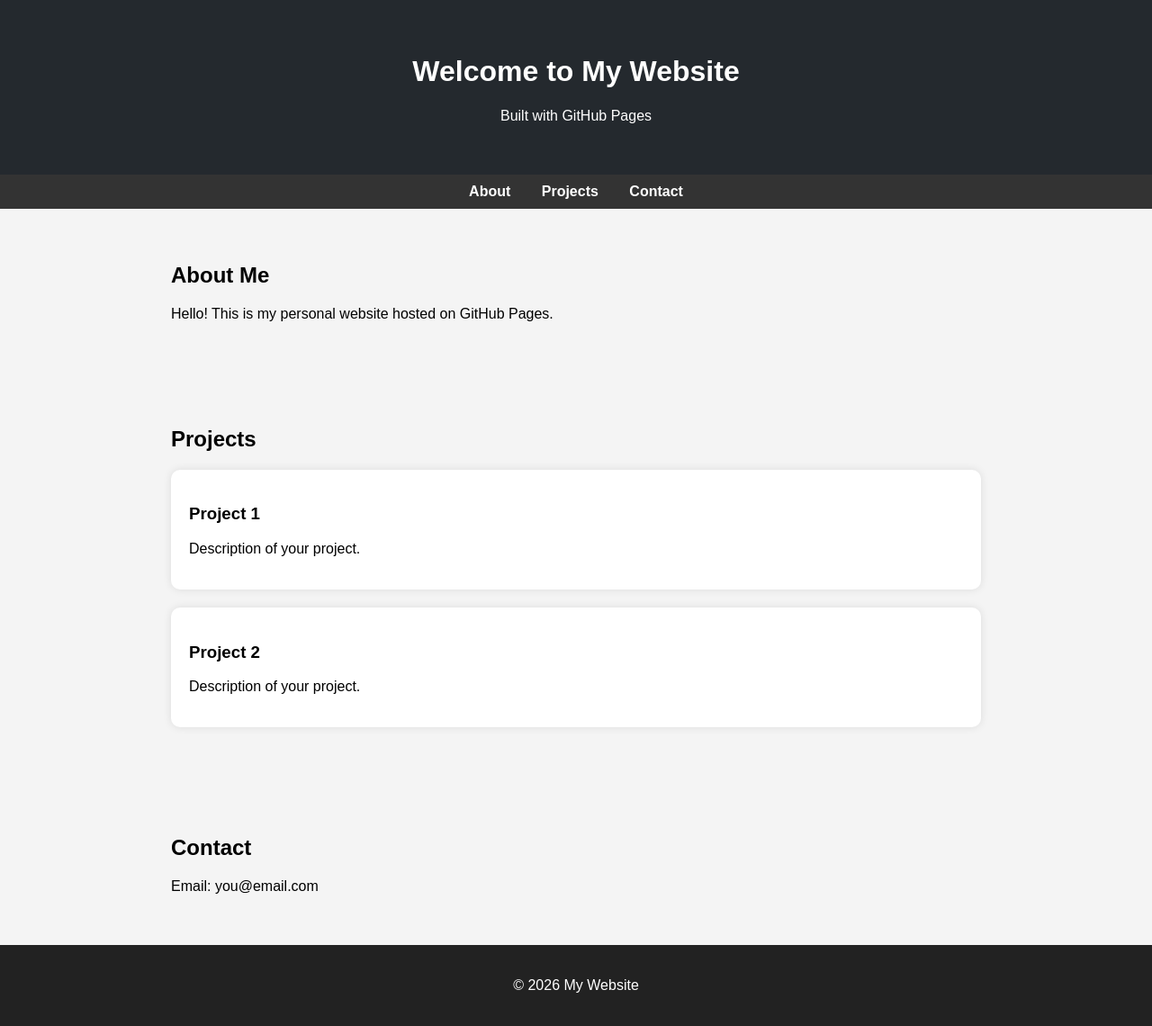
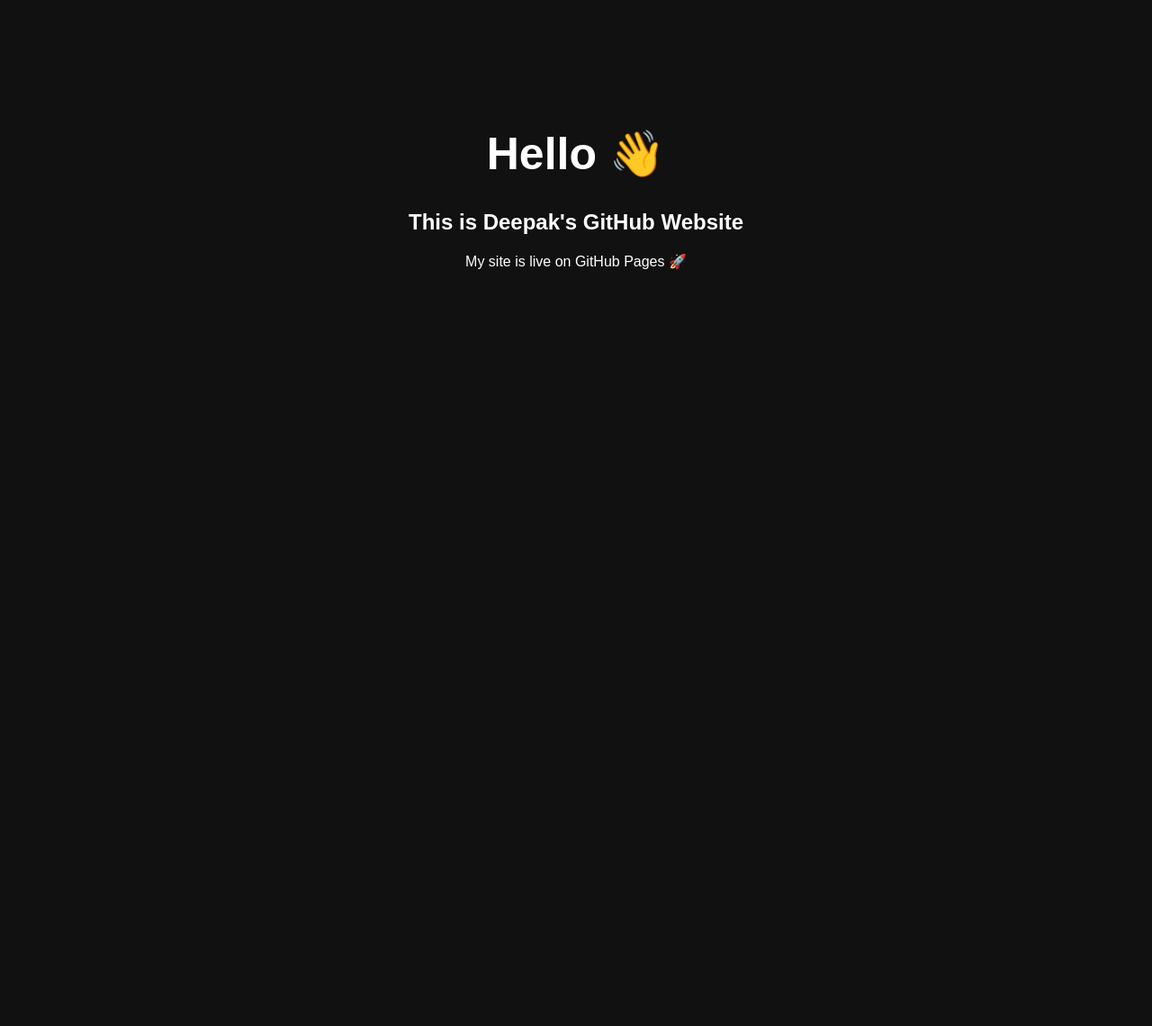
Before and after one commit to deepak404-cmd/deepak404.github.io, a plain HTML site: page index.html in a window 1280 px wide. Shown: the whole page at 90% size. After the commit the page ends 800 px from the top, so only its background shows below. Drawn offline with Linux system fonts and the light colour scheme.

Commit message:
Update index.html

```diff
--- a/index.html
+++ b/index.html
@@ -1,52 +1,27 @@
 <!DOCTYPE html>
-<html lang="en">
+<html>
 <head>
-<meta charset="UTF-8">
-<meta name="viewport" content="width=device-width, initial-scale=1.0">
-<title>My Website</title>
-<link rel="stylesheet" href="style.css">
+<title>Deepak's Website</title>
+<style>
+body{
+font-family: Arial;
+text-align:center;
+background:#111;
+color:white;
+padding-top:100px;
+}
+h1{
+font-size:50px;
+}
+</style>
 </head>
 
 <body>
 
-<header>
-<h1>Welcome to My Website</h1>
-<p>Built with GitHub Pages</p>
-</header>
+<h1>Hello 👋</h1>
+<h2>This is Deepak's GitHub Website</h2>
 
-<nav>
-<a href="#about">About</a>
-<a href="#projects">Projects</a>
-<a href="#contact">Contact</a>
-</nav>
+<p>My site is live on GitHub Pages 🚀</p>
 
-<section id="about">
-<h2>About Me</h2>
-<p>Hello! This is my personal website hosted on GitHub Pages.</p>
-</section>
-
-<section id="projects">
-<h2>Projects</h2>
-<div class="card">
-<h3>Project 1</h3>
-<p>Description of your project.</p>
-</div>
-
-<div class="card">
-<h3>Project 2</h3>
-<p>Description of your project.</p>
-</div>
-</section>
-
-<section id="contact">
-<h2>Contact</h2>
-<p>Email: you@email.com</p>
-</section>
-
-<footer>
-<p>© 2026 My Website</p>
-</footer>
-
-<script src="script.js"></script>
 </body>
 </html>
```
